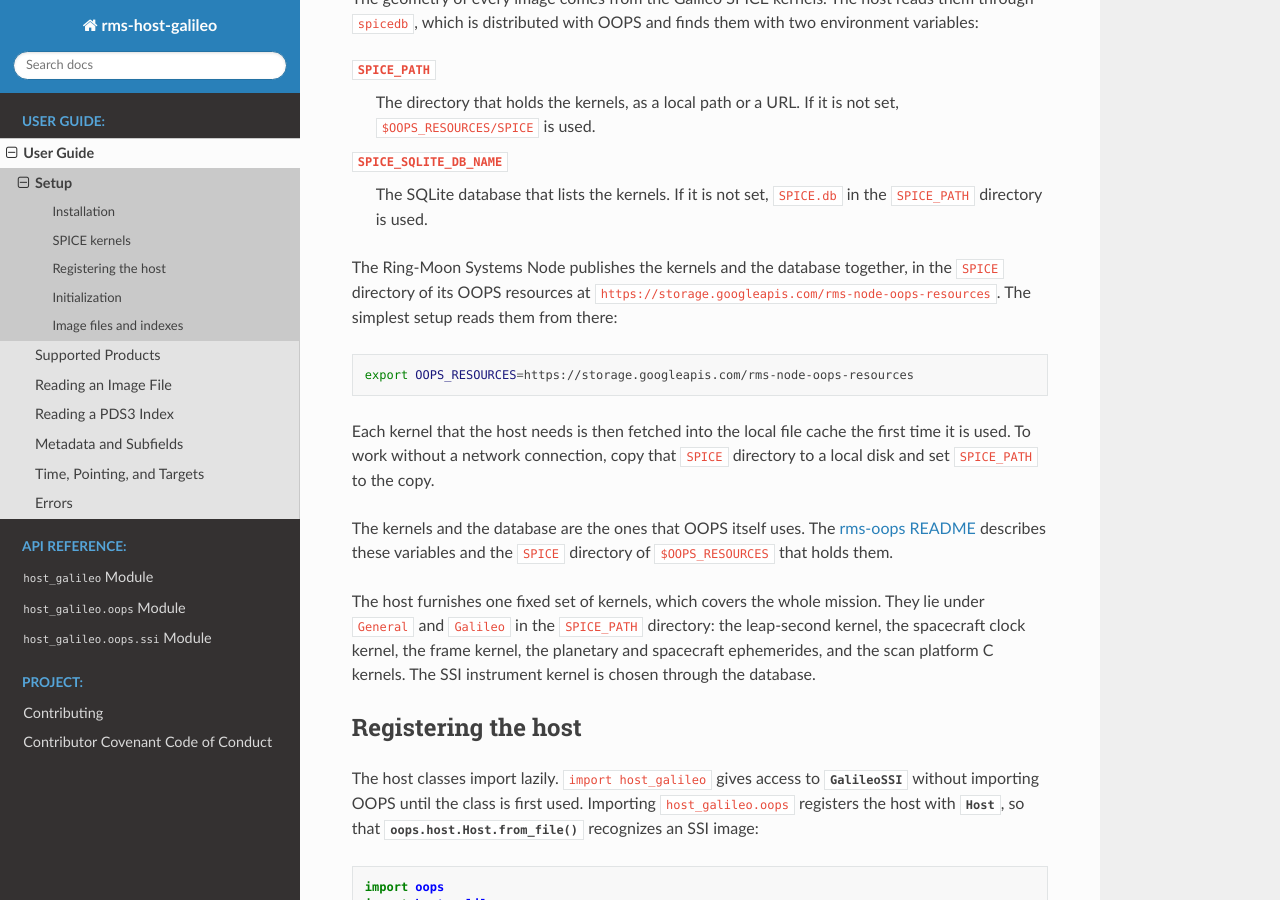
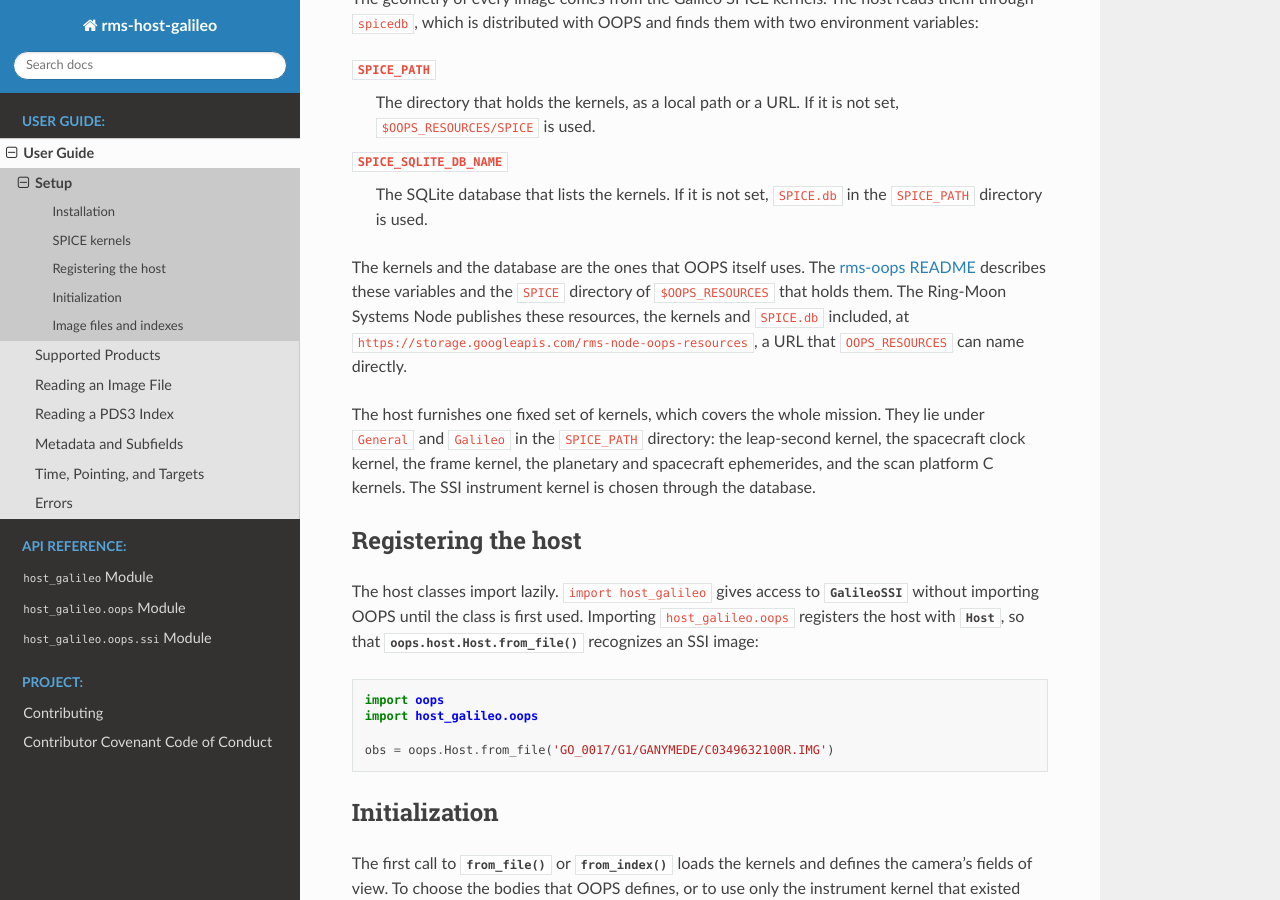
Before and after one commit to SETI/rms-host-galileo, a Sphinx documentation site: the page built from docs/user_guide/user_guide_setup.rst, in a window 1280 px wide and 900 px high, scrolled down 473 px. Built offline with Sphinx 7.4.7 and the Read the Docs theme 3.1.0, drawn with Linux system fonts in a browser that asks for light colours.

Commit message:
Type select as None and match the setup chapter
The stub types select as None in from_file and from_index, the only
value either accepts, and says that a supplement given as an empty path
is refused like None. The setup chapter names the public bucket of the
SPICE kernels and database in the words the other hosts use.

Co-Authored-By: Claude Opus 5.5 <noreply@anthropic.com>
Claude-Session: https://claude.ai/code/session_01RG3ZiBNx376YVT9xgP1ET9

```diff
--- a/docs/user_guide/user_guide_setup.rst
+++ b/docs/user_guide/user_guide_setup.rst
@@ -29,22 +29,12 @@ variables:
     The SQLite database that lists the kernels. If it is not set, ``SPICE.db`` in the
     ``SPICE_PATH`` directory is used.
 
-The Ring-Moon Systems Node publishes the kernels and the database together, in the
-``SPICE`` directory of its OOPS resources at
-``https://storage.googleapis.com/rms-node-oops-resources``. The simplest setup reads
-them from there:
-
-.. code-block:: sh
-
-   export OOPS_RESOURCES=https://storage.googleapis.com/rms-node-oops-resources
-
-Each kernel that the host needs is then fetched into the local file cache the first
-time it is used. To work without a network connection, copy that ``SPICE`` directory
-to a local disk and set ``SPICE_PATH`` to the copy.
-
 The kernels and the database are the ones that OOPS itself uses. The
 `rms-oops README <https://github.com/SETI/rms-oops#environment-variables>`_ describes
 these variables and the ``SPICE`` directory of ``$OOPS_RESOURCES`` that holds them.
+The Ring-Moon Systems Node publishes these resources, the kernels and ``SPICE.db``
+included, at ``https://storage.googleapis.com/rms-node-oops-resources``, a URL that
+``OOPS_RESOURCES`` can name directly.
 
 The host furnishes one fixed set of kernels, which covers the whole mission. They lie
 under ``General`` and ``Galileo`` in the ``SPICE_PATH`` directory: the leap-second
```
Also changed, not shown: CLAUDE.md (+3 -2 lines), 1 other file.
